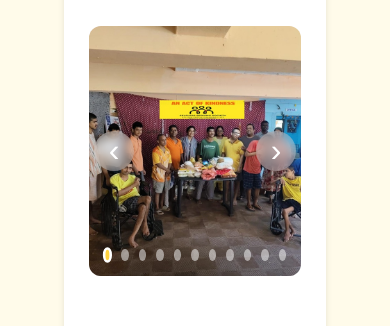
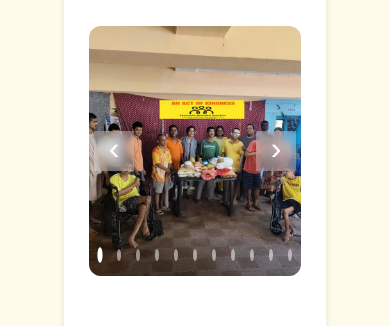
Before and after one commit to not-manmit/sss-ngo-website-react, a React (Create React App) app: page /case-studies in a window 390 px wide. Shown: the part 1560-1886 px from the top of the page. Built offline with nearby package versions, Linux system fonts and the light colour scheme.

Commit message:
Positioning Done

```diff
--- a/src/pages/CaseStudies.css
+++ b/src/pages/CaseStudies.css
@@ -230,14 +230,14 @@
   color: white;
   font-size: 3rem;
   width: 60px;
-  height: 60px;
+  height: 100px;
   display: flex;
   align-items: center;
   justify-content: center;
   cursor: pointer;
   z-index: 10;
   transition: all 0.3s ease;
-  border-radius: 50%;
+  border-radius: 0%;
   backdrop-filter: blur(5px);
 }
 
@@ -248,16 +248,18 @@
 
 .slider-arrow-left {
   left: 20px;
+  padding-bottom: 5px;
 }
 
 .slider-arrow-right {
   right: 20px;
+  padding-bottom: 5px;
 }
 
 .slider-indicators {
   display: flex;
   justify-content: center;
-  gap: 10px;
+  gap: 15px;
   padding: 15px;
   background: linear-gradient(to top, rgba(0,0,0,0.3), transparent);
   position: absolute;
@@ -532,19 +534,19 @@
   .case-study-card:nth-child(2) .slider-container {
     min-height: 300px;
   }
-
+/*to change the cursor width and height*/
   .slider-arrow {
-    width: 50px;
-    height: 50px;
+    width: 40px;
+    height: 100px;
     font-size: 2.5rem;
   }
 
   .slider-arrow-left {
-    left: 10px;
+    left: 0px;
   }
 
   .slider-arrow-right {
-    right: 10px;
+    right: 0px;
   }
 
   .case-study-title {
```
